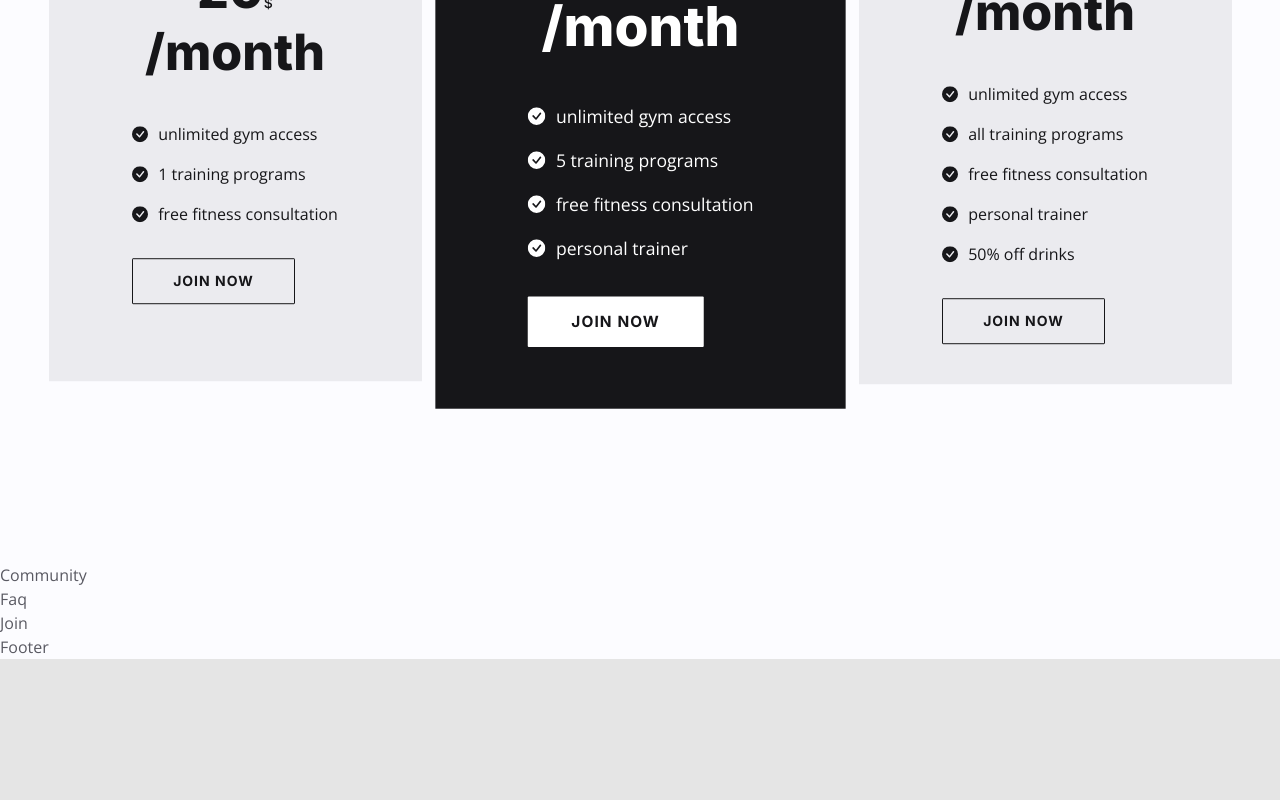
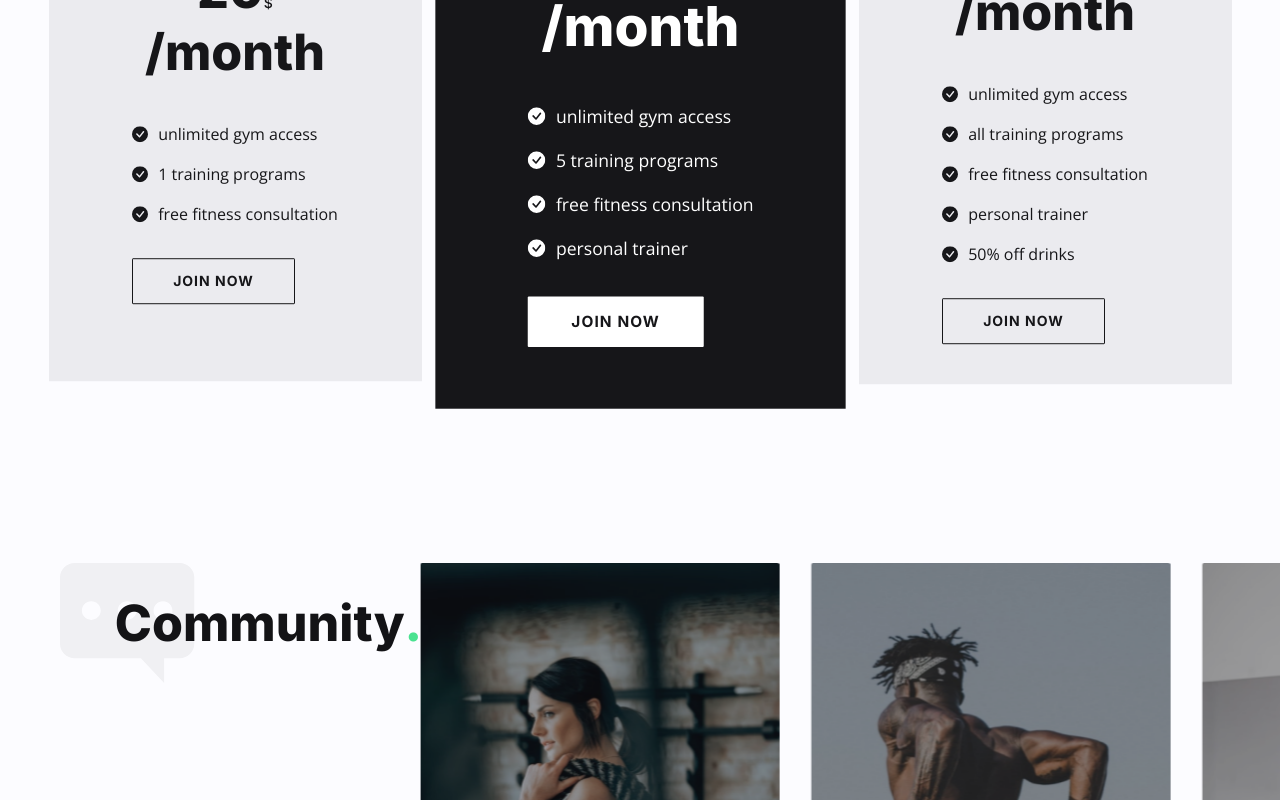
Before and after one commit to abdulkareemm/gym-website, a React (Create React App) app: page / in a window 1280 px wide. Shown: the part 2630-3430 px from the top of the page. Before the commit the page ends 3289 px from the top, so only its background shows below. Built offline with nearby package versions, Linux system fonts and the light colour scheme; the HTML template or start-up script is replaced by a standard one.

Commit message:
Community component

```diff
--- a/src/components/Community.jsx
+++ b/src/components/Community.jsx
@@ -1,7 +1,40 @@
 import React from 'react';
 
+import {community} from "../data"
+
+import {CommunitySlider}from "./index"
 const Community = () => {
-  return <div>Community</div>;
+  const {icon,title} = community
+  return (
+    <section className="section relative">
+      <div className="container mx-auto">
+        <div className="flex">
+          {/* section title */}
+
+          <div
+            className="section-title-group max-w-[240px] mx-auto px-4 lg:px-0 lg:ml-0 "
+            data-aos="fade-up"
+            data-aos-offset="200"
+            data-aos-delay="200"
+          >
+            <img src={icon} alt="pricing icon" />
+            <h2 className="h2 section-title">
+              {title}
+              <span className="text-primary-200">.</span>
+            </h2>
+          </div>
+          <div
+            className="absolute -right-[375px] lg:-right-[280px] w-[1140px] top-48 lg:top-0"
+            data-aos="fade-left"
+            data-aos-offset="200"
+            data-aos-delay="500"
+          >
+            <CommunitySlider />
+          </div>
+        </div>
+      </div>
+    </section>
+  );
 };
 
 export default Community;
--- a/src/components/CommunitySlider.jsx
+++ b/src/components/CommunitySlider.jsx
@@ -1,7 +1,48 @@
 import React from 'react';
 
+import {community}from "../data"
+// import swiper react component
+import {Swiper,SwiperSlide} from 'swiper/react'
+
+// import swiper style
+import "swiper/css"
+import "swiper/css/navigation"
+import "../workoutSlider.css"
+
+// import require modules
+import {Navigation} from "swiper"
+
 const CommunitySlider = () => {
-  return <div>CommunitySlider</div>;
+  const {testimonials} = community
+  return <Swiper slidesPerView={3}
+  spaceBetween={32}
+  centeredSlides={'auto'}
+  grabCursor={true}
+  modules={[Navigation]}
+  loop={true}
+  >
+  {testimonials.map((slider,index)=>{
+    const {image,message,name} = slider
+    return (
+      <SwiperSlide key={index}>
+        <div className="relative">
+          <div>
+            <img src={image} alt="" />
+          </div>
+          <div className='absolute bottom-[30px] text-white p-[20px] text-center'>
+            <div className='mb-8 italic text-lg font-light'>{message}</div>
+            <div className="flex items-center justify-center gap-x-[3px]">
+              <span className="text-[30px] text-primary-200 font-bold">~</span>
+              <div className="text-[20px] font-bold">
+                {name}
+              </div>
+            </div>
+          </div>
+        </div>
+      </SwiperSlide>
+    );
+  })}
+  </Swiper>;
 };
 
 export default CommunitySlider;
```
